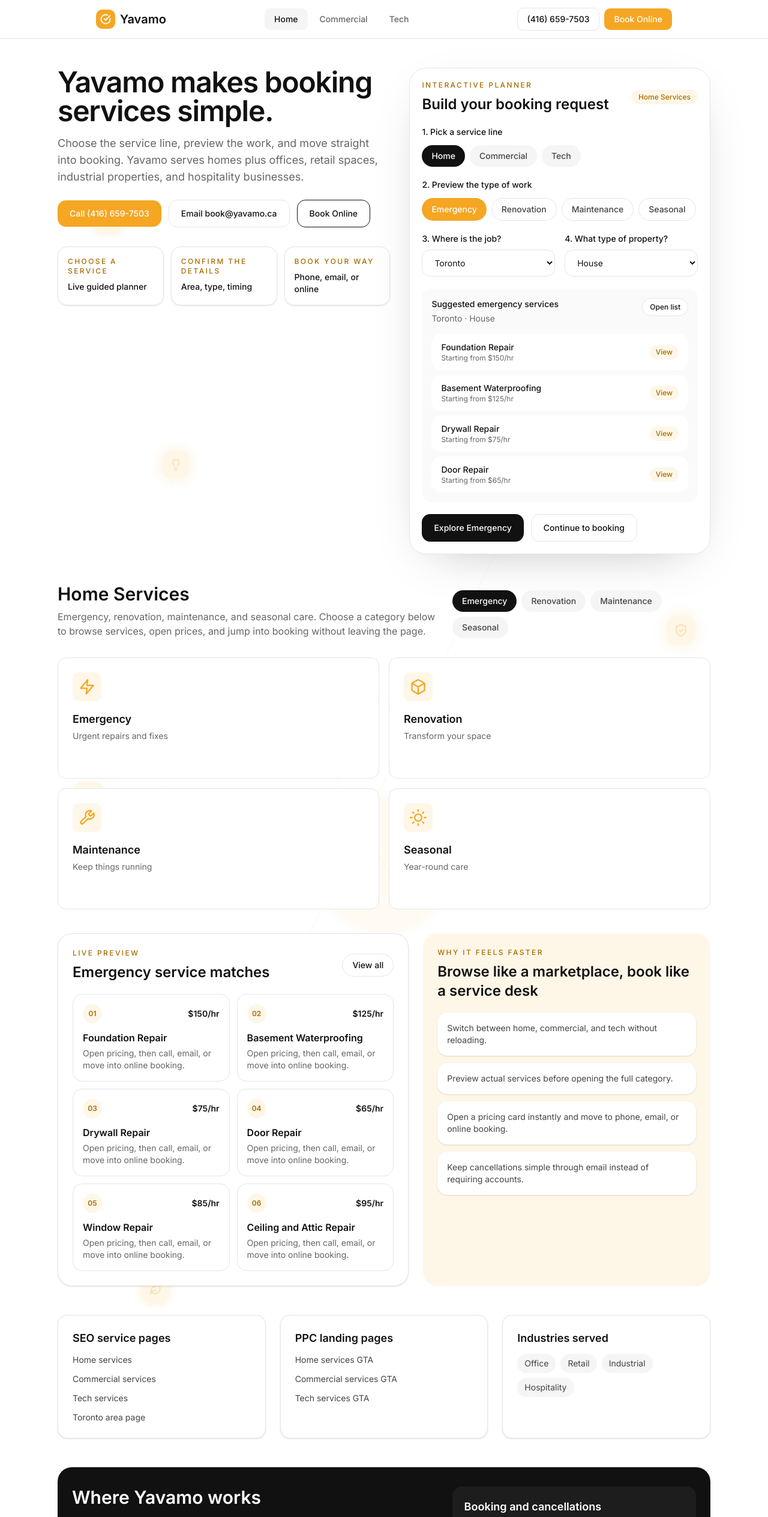
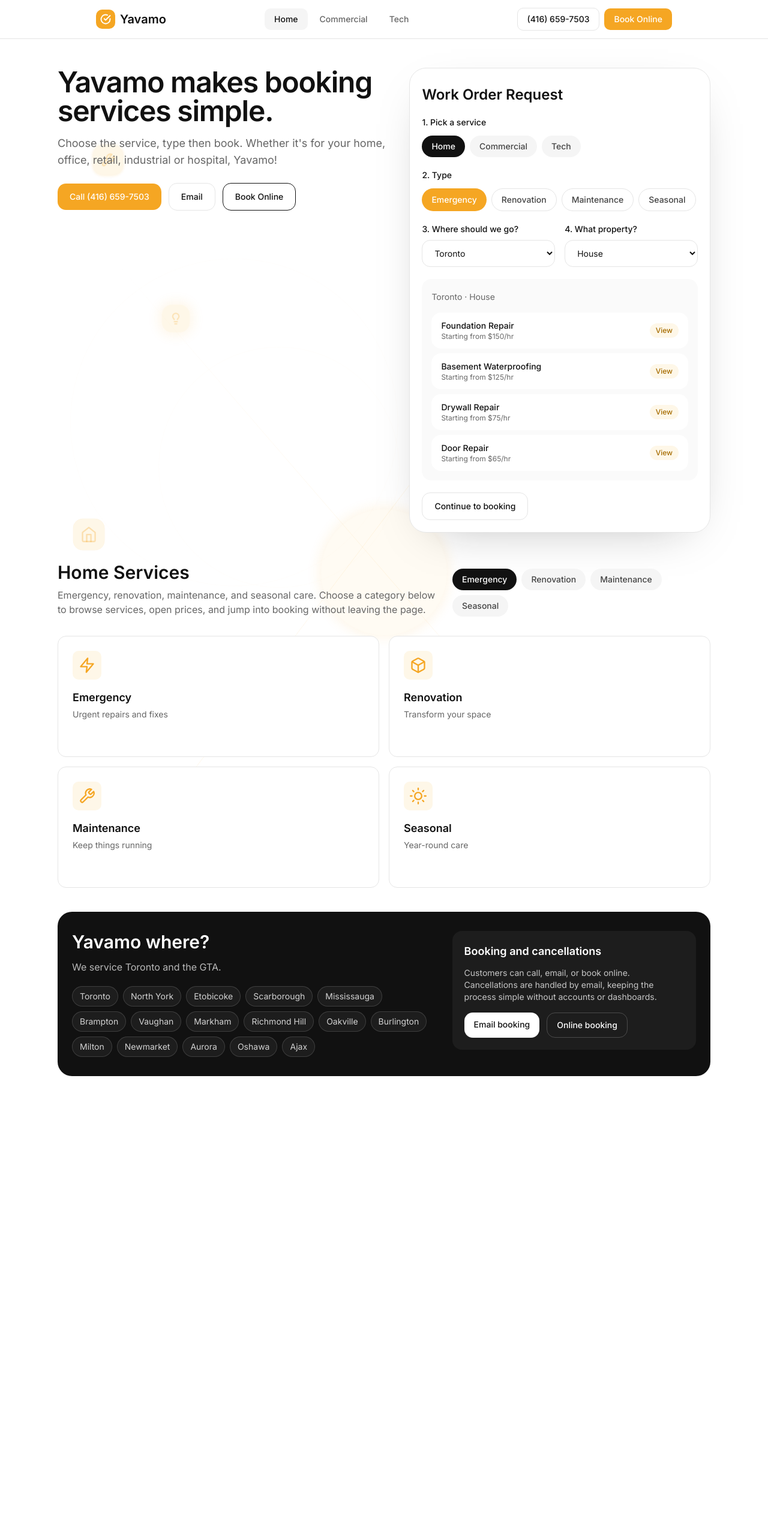
Before and after one commit to ShadyTraveller/Yavamo, a Next.js app: page / in a window 1280 px wide. Shown: the top 2529 px of the page at 60% size. After the commit the page ends 1842 px from the top, so only its background shows below. Built offline with nearby package versions, Linux system fonts and the light colour scheme.

Commit message:
Refine homepage copy and layout

```diff
--- a/app/page.tsx
+++ b/app/page.tsx
@@ -84,9 +84,8 @@ export default function Home() {
                   Yavamo makes booking services simple.
                 </h1>
                 <p className="mt-4 text-base sm:text-lg text-[#666] max-w-2xl lg:max-w-none">
-                  Choose the service line, preview the work, and move straight into
-                  booking. Yavamo serves homes plus offices, retail spaces, industrial
-                  properties, and hospitality businesses.
+                  Choose the service, type then book. Whether it&apos;s for your home,
+                  office, retail, industrial or hospital, Yavamo!
                 </p>
                 <div className="mt-6 flex flex-wrap items-center justify-center lg:justify-start gap-3">
                   <a
@@ -99,7 +98,7 @@ export default function Home() {
                     href={`mailto:${contact.email}`}
                     className="rounded-xl border border-[#E5E5E5] px-5 py-3 text-sm font-medium text-[#111] transition-colors hover:bg-[#FAFAFA]"
                   >
-                    Email {contact.email}
+                    Email
                   </a>
                   <Link
                     href="/book"
@@ -108,43 +107,20 @@ export default function Home() {
                     Book Online
                   </Link>
                 </div>
-                <div className="mt-8 grid gap-3 sm:grid-cols-3">
-                  {[
-                    { label: "Choose a service", value: "Live guided planner" },
-                    { label: "Confirm the details", value: "Area, type, timing" },
-                    { label: "Book your way", value: "Phone, email, or online" },
-                  ].map((item) => (
-                    <div
-                      key={item.label}
-                      className="rounded-2xl border border-[#E5E5E5] bg-white/90 px-4 py-4 text-left shadow-sm"
-                    >
-                      <p className="text-xs font-medium uppercase tracking-[0.2em] text-[#A66C00]">
-                        {item.label}
-                      </p>
-                      <p className="mt-2 text-sm font-medium text-[#111]">{item.value}</p>
-                    </div>
-                  ))}
-                </div>
               </div>
 
               <div className="rounded-[28px] border border-[#E5E5E5] bg-white p-5 shadow-[0_24px_80px_-42px_rgba(17,17,17,0.35)]">
                 <div className="flex items-center justify-between gap-3">
                   <div>
-                    <p className="text-xs font-medium uppercase tracking-[0.2em] text-[#A66C00]">
-                      Interactive planner
-                    </p>
                     <h2 className="mt-2 text-2xl font-semibold text-[#111]">
-                      Build your booking request
+                      Work Order Request
                     </h2>
-                  </div>
-                  <div className="rounded-full bg-[#FEF7E8] px-3 py-1 text-xs font-medium text-[#A66C00]">
-                    {sectionData.title}
                   </div>
                 </div>
 
                 <div className="mt-5 grid gap-5">
                   <div>
-                    <p className="text-sm font-medium text-[#111]">1. Pick a service line</p>
+                    <p className="text-sm font-medium text-[#111]">1. Pick a service</p>
                     <div className="mt-3 flex flex-wrap gap-2">
                       {(["home", "commercial", "tech"] as NavSection[]).map((section) => {
                         const isActive = activeNav === section;
@@ -170,7 +146,7 @@ export default function Home() {
                   </div>
 
                   <div>
-                    <p className="text-sm font-medium text-[#111]">2. Preview the type of work</p>
+                    <p className="text-sm font-medium text-[#111]">2. Type</p>
                     <div className="mt-3 flex flex-wrap gap-2">
                       {sectionData.categories.map((category) => {
                         const isActive = plannerCategory === category.id;
@@ -193,7 +169,7 @@ export default function Home() {
 
                   <div className="grid gap-4 sm:grid-cols-2">
                     <label className="grid gap-2 text-sm font-medium text-[#111]">
-                      3. Where is the job?
+                      3. Where should we go?
                       <select
                         value={selectedArea}
                         onChange={(event) => setSelectedArea(event.target.value)}
@@ -207,7 +183,7 @@ export default function Home() {
                       </select>
                     </label>
                     <label className="grid gap-2 text-sm font-medium text-[#111]">
-                      4. What type of property?
+                      4. What property?
                       <select
                         value={selectedPropertyType}
                         onChange={(event) => setSelectedPropertyType(event.target.value)}
@@ -227,19 +203,10 @@ export default function Home() {
                   <div className="rounded-2xl bg-[#FAFAFA] p-4">
                     <div className="flex items-start justify-between gap-4">
                       <div>
-                        <p className="text-sm font-medium text-[#111]">
-                          Suggested {plannerCategoryLabel.toLowerCase()} services
-                        </p>
                         <p className="mt-1 text-sm text-[#666]">
                           {selectedArea} · {selectedPropertyType}
                         </p>
                       </div>
-                      <button
-                        onClick={() => handleCategoryClick(plannerCategory)}
-                        className="rounded-full border border-[#E5E5E5] bg-white px-3 py-1.5 text-xs font-medium text-[#111] hover:bg-[#F5F5F5]"
-                      >
-                        Open list
-                      </button>
                     </div>
                     <div className="mt-4 grid gap-2">
                       {plannerServices.slice(0, 4).map((service) => (
@@ -261,12 +228,6 @@ export default function Home() {
                   </div>
 
                   <div className="flex flex-wrap gap-3">
-                    <button
-                      onClick={() => handleCategoryClick(plannerCategory)}
-                      className="rounded-xl bg-[#111] px-5 py-3 text-sm font-medium text-white transition-colors hover:bg-[#222]"
-                    >
-                      Explore {plannerCategoryLabel}
-                    </button>
                     <Link
                       href="/book"
                       className="rounded-xl border border-[#E5E5E5] px-5 py-3 text-sm font-medium text-[#111] transition-colors hover:bg-[#FAFAFA]"
@@ -308,113 +269,11 @@ export default function Home() {
               <CategoryCards categories={sectionData.categories} onCategoryClick={handleCategoryClick} />
             </section>
 
-            <section className="mb-12 grid gap-6 lg:grid-cols-[1.1fr_0.9fr]">
-              <article className="rounded-3xl border border-[#E5E5E5] bg-white p-6 shadow-sm">
-                <div className="flex items-center justify-between gap-4">
-                  <div>
-                    <p className="text-xs font-medium uppercase tracking-[0.2em] text-[#A66C00]">
-                      Live preview
-                    </p>
-                    <h3 className="mt-2 text-2xl font-semibold text-[#111]">
-                      {plannerCategoryLabel} service matches
-                    </h3>
-                  </div>
-                  <button
-                    onClick={() => handleCategoryClick(plannerCategory)}
-                    className="rounded-full border border-[#E5E5E5] px-4 py-2 text-sm font-medium text-[#111] hover:bg-[#FAFAFA]"
-                  >
-                    View all
-                  </button>
-                </div>
-                <div className="mt-5 grid gap-3 sm:grid-cols-2">
-                  {plannerServices.slice(0, 6).map((service, index) => (
-                    <button
-                      key={service.name}
-                      onClick={() => setSelectedService(service)}
-                      className="rounded-2xl border border-[#E5E5E5] p-4 text-left transition-all hover:-translate-y-0.5 hover:border-[#F5A623] hover:shadow-md"
-                    >
-                      <div className="flex items-center justify-between gap-3">
-                        <span className="flex h-8 w-8 items-center justify-center rounded-full bg-[#FEF7E8] text-xs font-semibold text-[#A66C00]">
-                          {String(index + 1).padStart(2, "0")}
-                        </span>
-                        <span className="text-sm font-semibold text-[#111]">{service.price}</span>
-                      </div>
-                      <h4 className="mt-3 text-base font-semibold text-[#111]">{service.name}</h4>
-                      <p className="mt-1 text-sm text-[#666]">
-                        Open pricing, then call, email, or move into online booking.
-                      </p>
-                    </button>
-                  ))}
-                </div>
-              </article>
-
-              <article className="rounded-3xl bg-[#FEF7E8] p-6">
-                <p className="text-xs font-medium uppercase tracking-[0.2em] text-[#A66C00]">
-                  Why it feels faster
-                </p>
-                <h3 className="mt-2 text-2xl font-semibold text-[#111]">
-                  Browse like a marketplace, book like a service desk
-                </h3>
-                <div className="mt-5 grid gap-3">
-                  {[
-                    "Switch between home, commercial, and tech without reloading.",
-                    "Preview actual services before opening the full category.",
-                    "Open a pricing card instantly and move to phone, email, or online booking.",
-                    "Keep cancellations simple through email instead of requiring accounts.",
-                  ].map((item) => (
-                    <div
-                      key={item}
-                      className="rounded-2xl bg-white px-4 py-4 text-sm text-[#444] shadow-sm"
-                    >
-                      {item}
-                    </div>
-                  ))}
-                </div>
-              </article>
-            </section>
-
-            <section className="grid gap-6 lg:grid-cols-3 mb-12">
-              <article className="rounded-2xl border border-[#E5E5E5] bg-white p-6 shadow-sm">
-                <h3 className="text-lg font-semibold text-[#111] mb-3">SEO service pages</h3>
-                <ul className="space-y-3 text-sm text-[#444]">
-                  <li><Link className="hover:text-[#111]" href="/services/home-services">Home services</Link></li>
-                  <li><Link className="hover:text-[#111]" href="/services/commercial-services">Commercial services</Link></li>
-                  <li><Link className="hover:text-[#111]" href="/services/tech-services">Tech services</Link></li>
-                  <li><Link className="hover:text-[#111]" href="/areas/toronto">Toronto area page</Link></li>
-                </ul>
-              </article>
-              <article className="rounded-2xl border border-[#E5E5E5] bg-white p-6 shadow-sm">
-                <h3 className="text-lg font-semibold text-[#111] mb-3">PPC landing pages</h3>
-                <ul className="space-y-3 text-sm text-[#444]">
-                  <li><Link className="hover:text-[#111]" href="/landing/home-services-gta">Home services GTA</Link></li>
-                  <li><Link className="hover:text-[#111]" href="/landing/commercial-services-gta">Commercial services GTA</Link></li>
-                  <li><Link className="hover:text-[#111]" href="/landing/tech-services-gta">Tech services GTA</Link></li>
-                </ul>
-              </article>
-              <article className="rounded-2xl border border-[#E5E5E5] bg-white p-6 shadow-sm">
-                <h3 className="text-lg font-semibold text-[#111] mb-3">Industries served</h3>
-                <div className="flex flex-wrap gap-2">
-                  {industriesServed.map((industry) => (
-                    <span
-                      key={industry}
-                      className="rounded-full bg-[#F5F5F5] px-3 py-1.5 text-sm text-[#444]"
-                    >
-                      {industry}
-                    </span>
-                  ))}
-                </div>
-              </article>
-            </section>
-
             <section className="rounded-3xl bg-[#111] px-6 py-8 text-white">
               <div className="grid gap-6 lg:grid-cols-[1.2fr_0.8fr] lg:items-start">
                 <div>
-                  <h2 className="text-2xl sm:text-3xl font-semibold mb-3">Where Yavamo works</h2>
-                  <p className="text-white/70 max-w-2xl mb-5">
-                    Search and paid campaigns should reflect the actual company footprint,
-                    so the site now centers on Toronto and nearby GTA cities where these services
-                    can realistically be booked.
-                  </p>
+                  <h2 className="text-2xl sm:text-3xl font-semibold mb-3">Yavamo where?</h2>
+                  <p className="text-white/70 max-w-2xl mb-5">We service Toronto and the GTA.</p>
                   <div className="flex flex-wrap gap-2">
                     {serviceAreas.map((area) => (
                       <span
```
